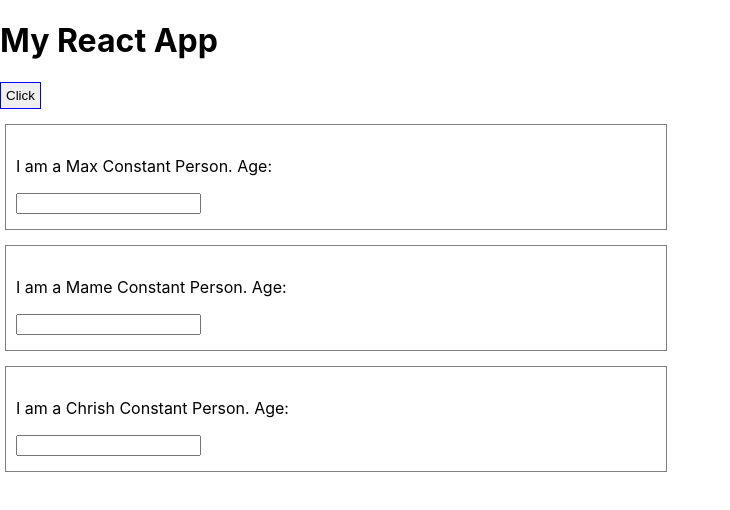
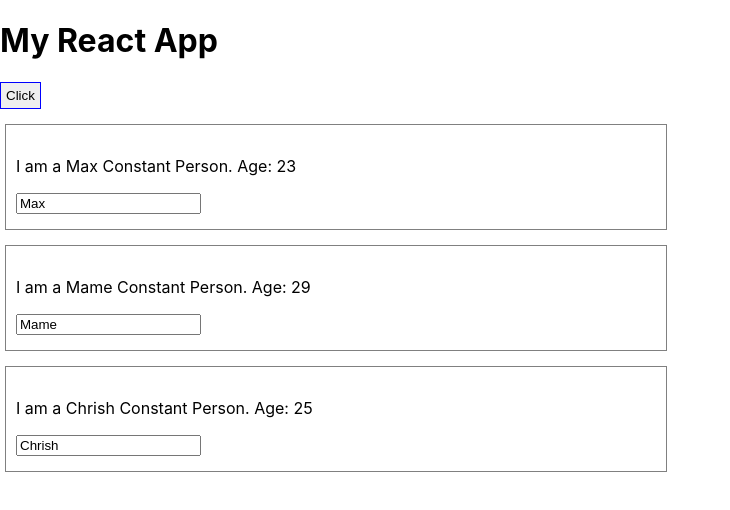
Before and after one commit to amitshahc/React-Udemy, a React (Create React App) app: page / in a window 1280 px wide. Both pictures are taken after a click on the button "Click". Shown: the top 510 px of the page, without its empty margins (0-730 px from the left). Built offline with nearby package versions, Linux system fonts and the light colour scheme.

Commit message:
Moving Person to Persons/Person folder structure.

```diff
--- a/src/components/Persons/Person/Person.js
+++ b/src/components/Persons/Person/Person.js
@@ -5,12 +5,13 @@ import './Person.css';
 const person = (props) => {
         return (
             <div className="Person">
-            <p onClick={props.click}>I am a {props.person.name} Constant Person. Age: {props.age} </p>
+                <p onClick={props.click}>I am a {props.name} Constant Person. Age: {props.age} </p>
                 <p>{props.children}</p>
                 <input type="text" onChange={props.change} value={props.name} />
             </div>
         );
     }
+
 
 // class person extends Component{
 //     render() {
--- /dev/null
+++ b/src/components/Persons/Persons.js
@@ -0,0 +1,18 @@
+import React from 'react';
+import Person from './Person/Person';
+
+const persons = (props) =>
+    props.persons.map((person, index) => {
+        return (
+            <Person
+                key={person.id}
+                name={person.name}
+                age={person.age}
+                click={() => props.clicked(index)}
+                change={(event) => props.changed(event, person.id)}
+            />
+        )
+    });
+
+
+export default persons;
--- a/src/root/App.js
+++ b/src/root/App.js
@@ -1,7 +1,7 @@
 import React, { Component } from 'react';
-import Person from '../components/Persons/Person/Person';
+import Persons from '../components/Persons/Persons';
 import './App.css';
-//import person from '../components/Persons/Person/Person';
+//import person from '../components/Persons/Persons/Person';
 
 class App extends Component {
   state = {
@@ -22,7 +22,7 @@ class App extends Component {
     });
   }
 
-  nameChangeHandler = (id, event) => {
+  nameChangeHandler = (event, id) => {
     const personIndex = this.state.persons.findIndex((p) => {
       return p.id === id;
     })
@@ -60,18 +60,15 @@ class App extends Component {
     let persons = null;
 
     if (this.state.showPerson) {
-      persons = (<div>
-        {
-          this.state.persons.map((person, index) => {
-            return <Person
-              key={person.id}
-              person={person}
-              click={() => this.deletePerson(index)}
-              change={(event) => this.nameChangeHandler(person.id, event)} />
-          })
-        }
-      </div>
-      )
+      persons = (
+        <div>
+          <Persons
+            persons={this.state.persons}
+            clicked={this.deletePerson}
+            changed={this.nameChangeHandler}
+          />
+        </div>
+      );
     }
     return (
       <div className="App">
```
Lines whose indentation alone changed are shown as unchanged.
